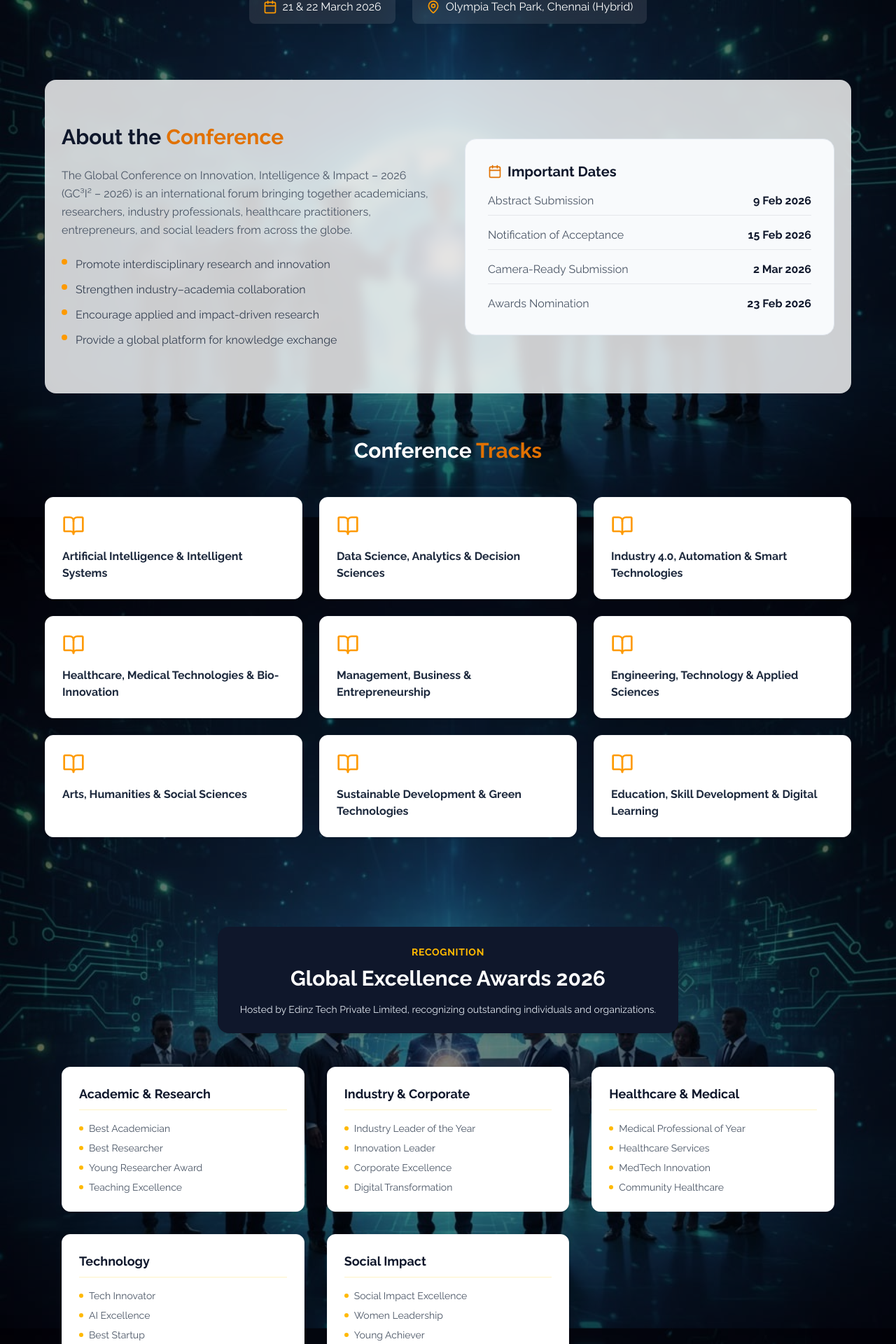
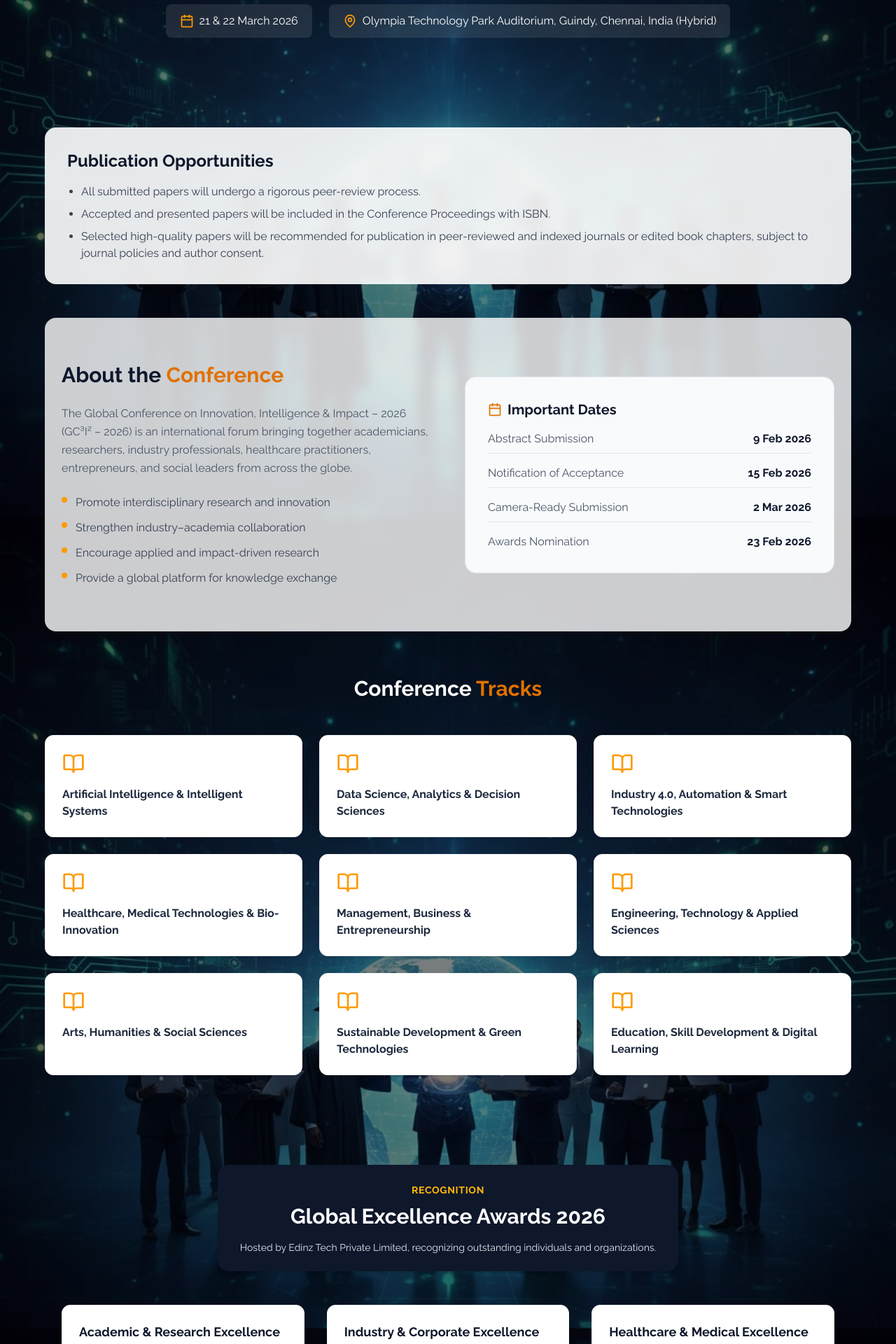
Before and after one commit to drkarthiyabanu/Conference2026, a Next.js app: page /conference in a window 1280 px wide. Shown: the part 420-2340 px from the top of the page at 70% size. Built offline with nearby package versions, Linux system fonts and the light colour scheme.

Commit message:
Error fix

```diff
--- a/app/conference/page.tsx
+++ b/app/conference/page.tsx
@@ -12,8 +12,9 @@ const ConferencePage = () => {
         <Navbar />
 
         {/* --- HERO SECTION --- */}
-        <div className="relative text-white pt-32 pb-20 px-6">
+        <div className="relative text-white pt-28 pb-20 px-6">
         <div className="max-w-6xl mx-auto text-center">
+          <div className="mb-4 text-sm text-gray-200">INSPIRE Softech Solutions (TN Registered | ISO 9001:2015 Certified | AICTE-Associated Organization)</div>
           <span className="inline-block py-1 px-3 rounded-full bg-amber-500/20 text-amber-400 text-sm font-semibold mb-6 border border-amber-500/30">
             GC³I² – 2026
           </span>
@@ -32,9 +33,21 @@ const ConferencePage = () => {
             </div>
             <div className="flex items-center justify-center gap-2 bg-white/10 px-5 py-3 rounded-lg backdrop-blur-sm">
               <MapPin className="w-5 h-5 text-amber-500" />
-              <span>Olympia Tech Park, Chennai (Hybrid)</span>
+              <span>Olympia Technology Park Auditorium, Guindy, Chennai, India (Hybrid)</span>
             </div>
           </div>
+        </div>
+      </div>
+
+      {/* --- PUBLICATION OPPORTUNITIES --- */}
+      <div className="py-12 px-6">
+        <div className="max-w-6xl mx-auto bg-white/90 backdrop-blur-sm rounded-2xl p-8">
+          <h3 className="text-2xl font-bold text-slate-900 mb-4">Publication Opportunities</h3>
+          <ul className="list-disc pl-5 space-y-2 text-gray-700">
+            <li>All submitted papers will undergo a rigorous peer-review process.</li>
+            <li>Accepted and presented papers will be included in the Conference Proceedings with ISBN.</li>
+            <li>Selected high-quality papers will be recommended for publication in peer-reviewed and indexed journals or edited book chapters, subject to journal policies and author consent.</li>
+          </ul>
         </div>
       </div>
 
@@ -124,11 +137,12 @@ const ConferencePage = () => {
         </div>
 
         <div className="grid md:grid-cols-2 lg:grid-cols-3 gap-8">
-          <AwardCategory title="Academic & Research" items={["Best Academician", "Best Researcher", "Young Researcher Award", "Teaching Excellence"]} />
-          <AwardCategory title="Industry & Corporate" items={["Industry Leader of the Year", "Innovation Leader", "Corporate Excellence", "Digital Transformation"]} />
-          <AwardCategory title="Healthcare & Medical" items={["Medical Professional of Year", "Healthcare Services", "MedTech Innovation", "Community Healthcare"]} />
-          <AwardCategory title="Technology" items={["Tech Innovator", "AI Excellence", "Best Startup", "Product Development"]} />
-          <AwardCategory title="Social Impact" items={["Social Impact Excellence", "Women Leadership", "Young Achiever", "Community Development"]} />
+          <AwardCategory title="Academic & Research Excellence" items={["Best Academician of the Year","Best Researcher of the Year","Young Researcher Award","Excellence in Teaching & Learning","Outstanding Contribution to Research"]} />
+          <AwardCategory title="Industry & Corporate Excellence" items={["Industry Leader of the Year","Excellence in Corporate Leadership","Innovation Leader Award","Outstanding Industry Professional","Excellence in Digital Transformation"]} />
+          <AwardCategory title="Healthcare & Medical Excellence" items={["Medical Professional of the Year","Excellence in Healthcare Services","Innovation in Medical Technology","Excellence in Community Healthcare"]} />
+          <AwardCategory title="Technology & Innovation" items={["Technology Innovator of the Year","Excellence in Artificial Intelligence & Emerging Technologies","Best Startup / Entrepreneurial Innovation","Excellence in Product / Solution Development"]} />
+          <AwardCategory title="Education, Training & Skill Development" items={["Excellence in Skill Development & Training","Outstanding Training Organisation","Excellence in Industry-Oriented Education","Mentor of the Year"]} />
+          <AwardCategory title="Social Impact & Leadership" items={["Excellence in Social Impact","Women Leadership Excellence Award","Young Achiever Award","Excellence in Community Development"]} />
         </div>
 
         <div className="mt-10 text-center">
@@ -193,6 +207,10 @@ const ConferencePage = () => {
             <p className="text-gray-600">Dr. Karthiya Banu</p>
             <p className="text-sm text-gray-500">Founder & CEO, Inspire Softech Group Companies</p>
           </div>
+          <div className="mt-8 text-center">
+            <p className="font-semibold text-slate-800 mb-2">Industry Partners</p>
+            <p className="text-gray-600">Edinz Tech Private Limited • Adore Technology Solutions • iGreen StarTech Solutions</p>
+          </div>
         </div>
       </div>
 
```
